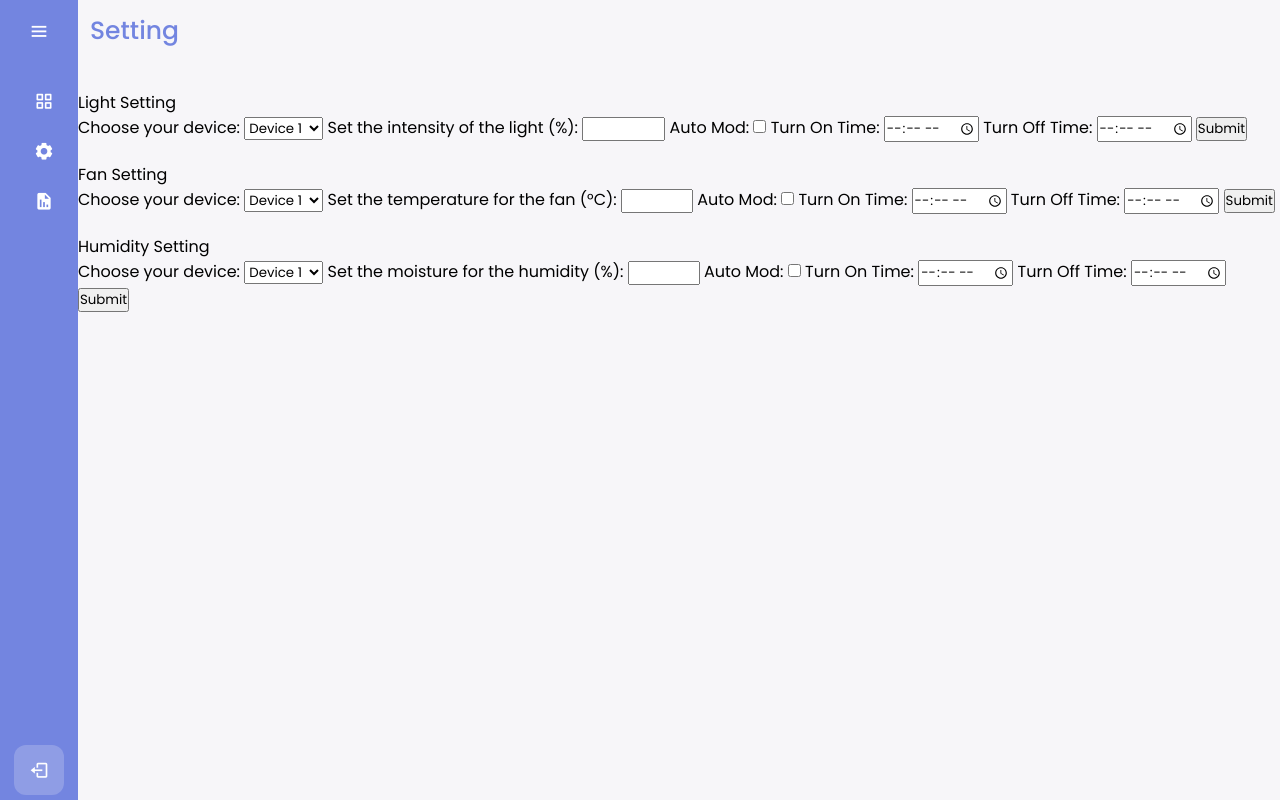
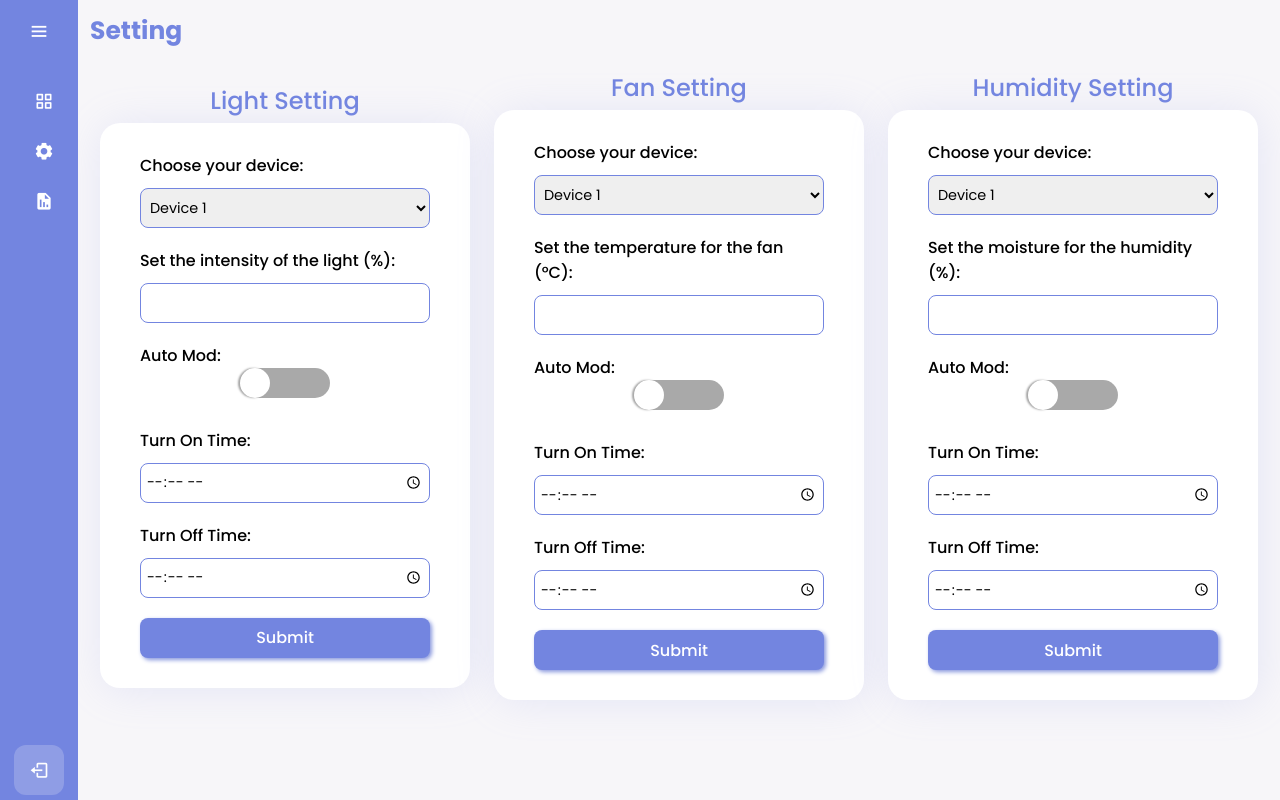
Before and after one commit to ngvihoa/SmartHome_FE, a plain HTML site: page page/setting.html in a window 1280 px wide. Drawn offline with nearby package versions, Linux system fonts and the light colour scheme.

Commit message:
update setting page UI

```diff
--- a/page/setting.html
+++ b/page/setting.html
@@ -63,9 +63,9 @@
         <div class="text">Setting</div>
         <div class="main_content">
             <div class="form-container">
-                <div class="form-tag">
+                <h3 class="form-tag">
                     Light Setting
-                </div>
+                </h3>
                 <form action="" method="post" id="light-setting">
                     <label for="lights">Choose your device:</label>
                     <select name="lights" id="lights" required>
@@ -76,9 +76,9 @@
                     <label for="intensity">Set the intensity of the light (%):</label>
                     <input type="number" name="intensity" id="intensity" min="10" max="100" required>
 
-                    <label for="automod">Auto Mod:</label>
-                    <input type="checkbox" name="automod" id="automod">
-                    <label for="automod" id="toggle-automod"></label>
+                    <label for="automod1">Auto Mod:</label>
+                    <input type="checkbox" name="automod1" id="automod1">
+                    <label for="automod1" id="toggle-automod1"></label>
 
                     <label for="ontime">Turn On Time:</label>
                     <input type="time" name="ontime" id="ontime" required>
@@ -86,13 +86,13 @@
                     <label for="offtime">Turn Off Time:</label>
                     <input type="time" name="offtime" id="offtime" required>
 
-                    <input type="button" value="Submit">
+                    <button type="submit" class="btn-submit" id="submit-1">Submit</button>
                 </form>
             </div>
             <div class="form-container">
-                <div class="form-tag">
+                <h3 class="form-tag">
                     Fan Setting
-                </div>
+                </h3>
                 <form action="" method="post" id="fan-setting">
                     <label for="fans">Choose your device:</label>
                     <select name="fans" id="fans" required>
@@ -103,9 +103,9 @@
                     <label for="temperature">Set the temperature for the fan (&#176;C):</label>
                     <input type="number" name="temperature" id="temperature" min="25" max="30" required>
 
-                    <label for="automod">Auto Mod:</label>
-                    <input type="checkbox" name="automod" id="automod">
-                    <label for="automod" id="toggle-automod"></label>
+                    <label for="automod2">Auto Mod:</label>
+                    <input type="checkbox" name="automod2" id="automod2">
+                    <label for="automod2" id="toggle-automod2"></label>
 
                     <label for="ontime">Turn On Time:</label>
                     <input type="time" name="ontime" id="ontime" required>
@@ -113,13 +113,13 @@
                     <label for="offtime">Turn Off Time:</label>
                     <input type="time" name="offtime" id="offtime" required>
 
-                    <input type="button" value="Submit">
+                    <button type="submit" class="btn-submit" id="submit-2">Submit</button>
                 </form>
             </div>
             <div class="form-container">
-                <div class="form-tag">
+                <h3 class="form-tag">
                     Humidity Setting
-                </div>
+                </h3>
                 <form action="" method="post" id="humidity-setting">
                     <label for="humidities">Choose your device:</label>
                     <select name="humidities" id="humidities" required>
@@ -130,9 +130,9 @@
                     <label for="moisture">Set the moisture for the humidity (%):</label>
                     <input type="number" name="moisture" id="moisture" min="20" max="30" required>
 
-                    <label for="automod">Auto Mod:</label>
-                    <input type="checkbox" name="automod" id="automod">
-                    <label for="automod" id="toggle-automod"></label>
+                    <label for="automod3">Auto Mod:</label>
+                    <input type="checkbox" name="automod3" id="automod3">
+                    <label for="automod3" id="toggle-automod3"></label>
 
                     <label for="ontime">Turn On Time:</label>
                     <input type="time" name="ontime" id="ontime" required>
@@ -140,7 +140,7 @@
                     <label for="offtime">Turn Off Time:</label>
                     <input type="time" name="offtime" id="offtime">
 
-                    <input type="button" value="Submit">
+                    <button type="submit" class="btn-submit" id="submit-3">Submit</button>
                 </form>
             </div>
         </div>
--- a/style/setting.css
+++ b/style/setting.css
@@ -9,8 +9,127 @@ button{
 .home_content .main_content{
     display: flex;
     width: 100%;
-    margin-bottom: 60px;
-    margin-top: 40px;
+    margin-bottom: 30px;
+    margin-top: 20px;
     gap: 20px;
-    flex-wrap: wrap;
+    /* flex-wrap: wrap; */
+    padding: 0 20px;
+    height: auto;
 }
+
+/*=========================================*/
+
+.main_content .form-container{
+    flex: 1;
+    display: flex;
+    flex-direction: column;
+    align-items: center;
+    justify-content: center;
+    /* border: 1px solid black; */
+}
+
+.form-container .form-tag{
+    margin-bottom: 5px;
+    font-size: 1.5rem;
+    color: #7385E0;
+    font-weight: 500;
+}
+
+.form-container form{
+    display: flex;
+    flex-direction: column;
+    background-color: #fff;
+    padding: 30px 40px;
+    border-radius: 20px;
+    box-shadow: 2px 2px 40px rgba(159, 171, 236, 0.2);
+    width: 99%;
+}
+
+form input, form select{
+    margin-bottom: 20px;
+    margin-top: 10px;
+    height: 40px;
+    font-size: 0.9rem;
+    border-radius: 8px;
+    border: 1px solid #7385E0;
+    padding: 2px 5px;
+}
+
+form label{
+    font-weight: 500;
+}
+
+form input[name='automod1'],
+form input[name='automod2'],
+form input[name='automod3']{
+    display: none;
+    font-size: 1rem;
+}
+
+form label#toggle-automod1,
+form label#toggle-automod2,
+form label#toggle-automod3{
+    position: relative;
+    display: block;
+    width: 90px;
+    height: 30px;
+    background-color: #a9a9a9;
+    border-radius: 20px;
+    margin-bottom: 30px;
+    margin-inline: auto;
+    cursor: pointer;
+    transition: background 200ms linear;
+}
+
+form label#toggle-automod1::before,
+form label#toggle-automod2::before,
+form label#toggle-automod3::before{
+    position: absolute;
+    top: 15px;
+    left: 0;
+    transform: translateY(-50%);
+    content: "";
+    display: block;
+    width: 30px;
+    height: 30px;
+    background-color: #fff;
+    border-radius: 50%;
+    box-shadow: -2px 0px 2px #a5a5a5;
+    transition: left 200ms linear;
+}
+
+form input#automod1:checked + #toggle-automod1,
+form input:checked + #toggle-automod2,
+form input:checked + #toggle-automod3{
+    background-color: #7385E0;
+}
+
+form input#automod1:checked + #toggle-automod1::before,
+form input:checked + #toggle-automod2::before,
+form input:checked + #toggle-automod3::before{
+    left: 60px;
+    box-shadow: 2px 0px 2px #8796dd;
+}
+
+.btn-submit{
+    height: 40px;
+    border-radius: 8px;
+    font-size: 1rem;
+    background-color: #7385E0;
+    color: #fff;
+    font-weight: 500;
+    border: none;
+    box-shadow: 2px 2px 4px #8796dd;
+}
+
+.btn-submit:hover{
+    background-color: #384fc6;
+}
+
+
+@media screen and (max-width: 720px) {
+    .home_content .main_content{
+        flex-direction: column;
+    }
+
+}
--- a/style/style.css
+++ b/style/style.css
@@ -27,12 +27,12 @@ body{
 
 .home_content .text{
     font-size: 25px;
-    font-weight: 500;
+    font-weight: 800;
     color:#7385E0;
     margin: 12px;
     width: 100%;
     /* position: fixed; */
-    /* margin-bottom: 100px; */
+    margin-bottom: 0px;
 }
 
 .sidebar.active ~ .home_content{
```
